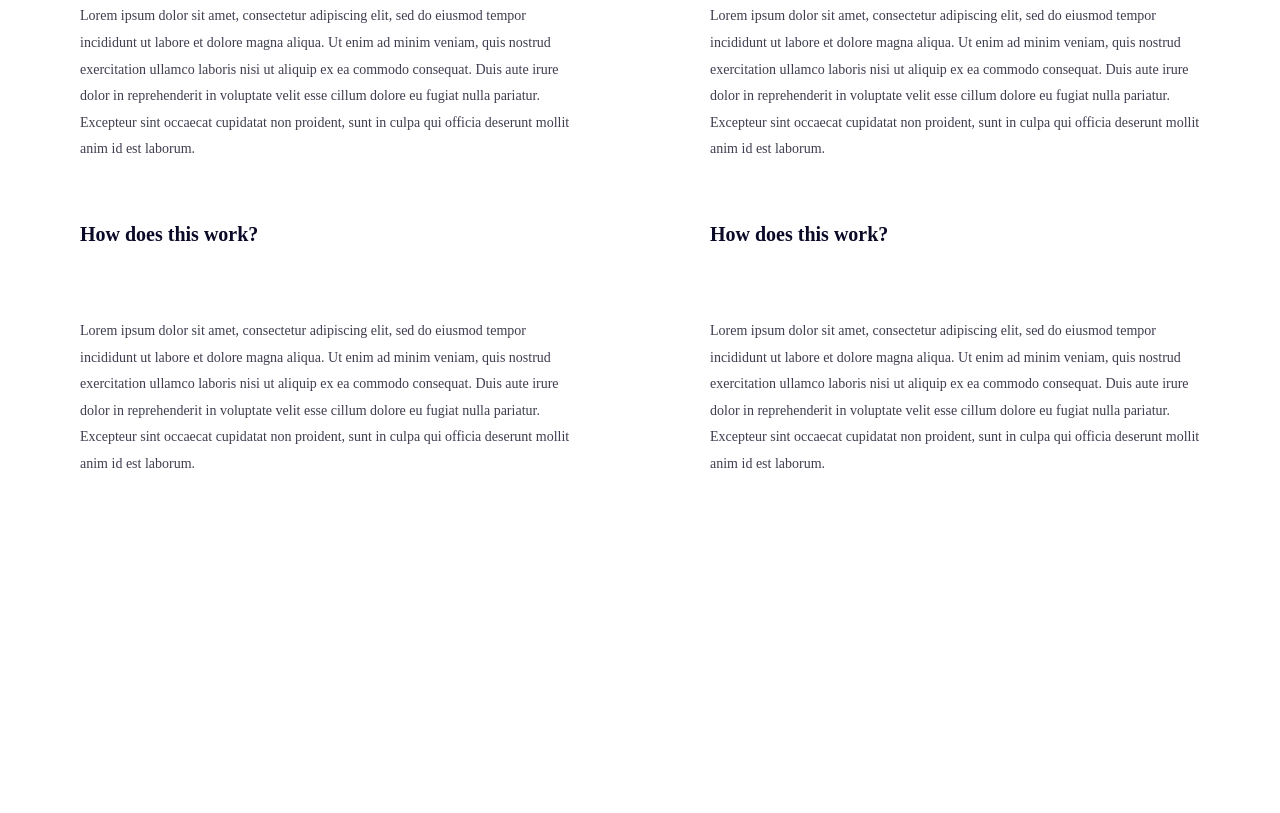
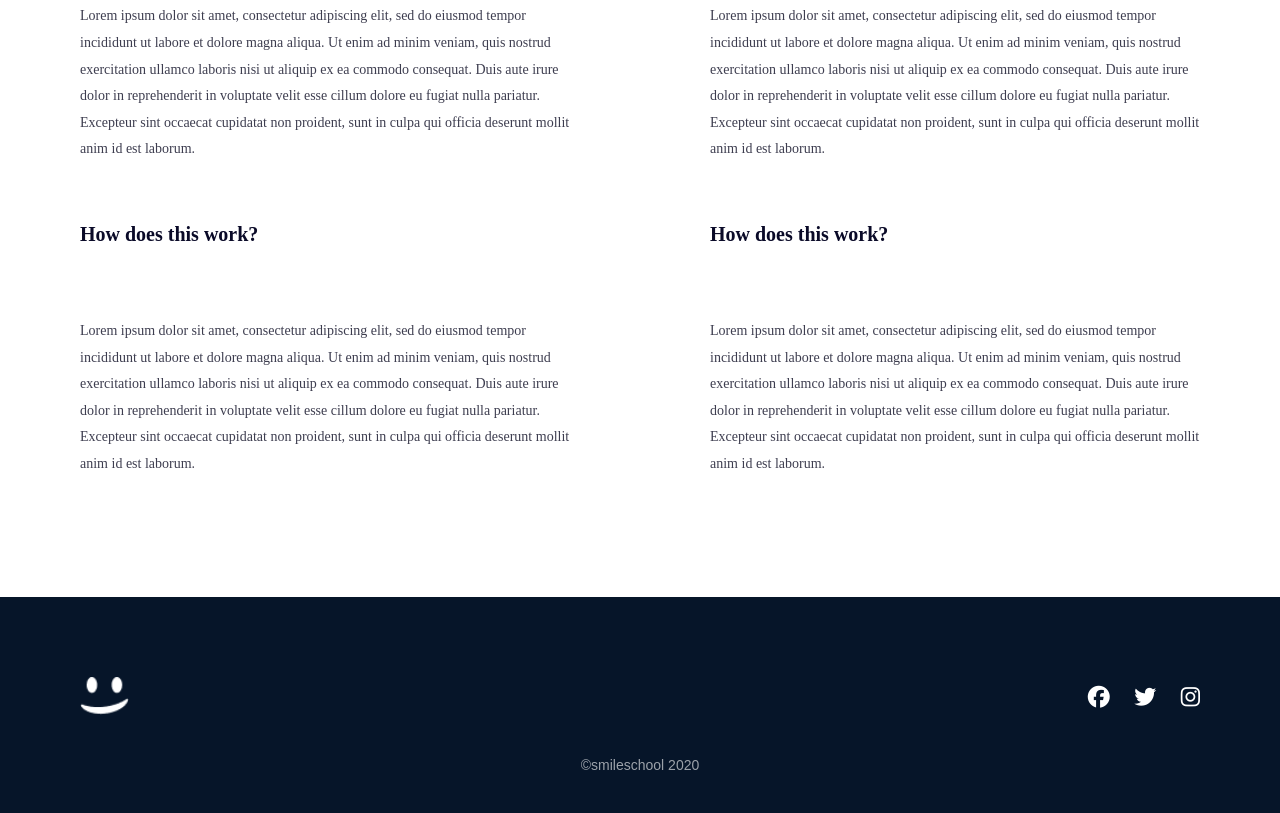
Before and after one commit to jerry-Rawlings/alx_html_css, a plain HTML site: page css_advanced/index.html in a window 1280 px wide. Shown: the part 2825-3638 px from the top of the page. Before the commit the page ends 3422 px from the top, so only its background shows below. Drawn offline with Linux system fonts and the light colour scheme.

Commit message:
Footer added

```diff
--- a/css_advanced/index.html
+++ b/css_advanced/index.html
@@ -245,19 +245,12 @@
                 </div>
             </div>
         </section>
-
-
-
 </main>
-
- <!--
-
-
 
   <footer>
     <section>
       <div>
-        <img src="https://fakeimg.pl/250x250?text=Sample+Logo" alt="logo">
+        <img src="smile.png" alt="logo">
         <div>
           <i class="fa-brands fa-facebook"></i>
           <i class="fa-brands fa-twitter"></i>
@@ -266,7 +259,6 @@
       </div>
       <p>©smileschool 2020</p>
     </section>
-  </footer>-->
 
 </body>
 </html>
--- a/css_advanced/styles.css
+++ b/css_advanced/styles.css
@@ -546,3 +546,67 @@ section:nth-of-type(5) div > div > div:nth-of-type(even) {
     margin-bottom: 60px;
   }
 }
+
+
+/* =========================
+        FOOTER SECTION
+   ========================= */
+
+footer {
+  background: #061529;       /* deep navy like the image */
+  padding: 80px 0 40px;
+  color: white;
+  font-family: sans-serif;
+}
+
+footer section {
+  max-width: 1200px;
+  margin: 0 auto;
+}
+
+/* Top row: logo left, icons right */
+footer section > div {
+  display: flex;
+  align-items: center;
+  justify-content: space-between;
+  padding: 0 40px;
+}
+
+/* Logo */
+footer section > div img {
+  height: 40px;
+  filter: brightness(0) invert(1);  /* makes logo white if needed */
+}
+
+/* Social icons */
+footer i {
+  font-size: 22px;
+  color: white;
+  margin-left: 20px;
+  cursor: pointer;
+  transition: 0.2s ease;
+}
+
+footer i:hover {
+  opacity: 0.7;
+}
+
+/* Copyright centered below icons */
+footer p {
+  text-align: center;
+  margin-top: 40px;
+  font-size: 14px;
+  opacity: 0.6;
+}
+
+/* Mobile responsiveness */
+@media (max-width: 600px) {
+  footer section > div {
+    flex-direction: column;
+    gap: 20px;
+  }
+
+  footer i {
+    margin-left: 15px;
+  }
+}
```
